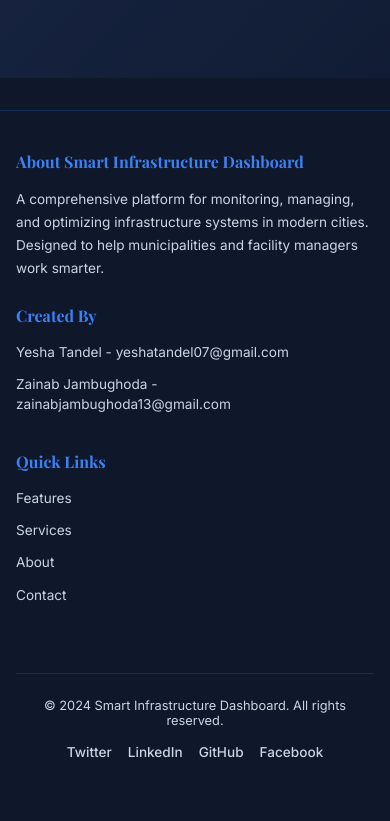
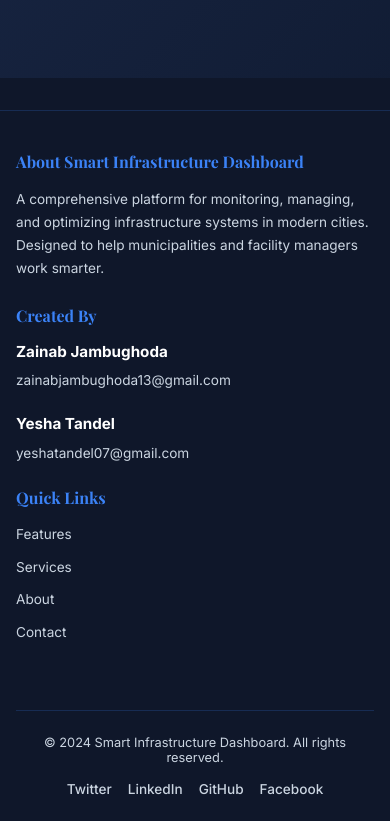
Before and after one commit to zainab1305/Smart-Infra, a React (Vite) app in the folder frontend/: page / in a window 390 px wide. Shown: the part 9923-10744 px from the top of the page. Before the commit the page ends 10707 px from the top, so only its background shows below. Built offline with nearby package versions, Linux system fonts and the light colour scheme.

Commit message:
Buttons + names

```diff
--- a/frontend/src/components/Dashboard.css
+++ b/frontend/src/components/Dashboard.css
@@ -1219,51 +1219,78 @@ body {
   gap: 8px;
 }
 
-.location-btn {
-  padding: 7px 13px;
-  border: 1.5px solid transparent;
-  border-radius: 5px;
-  font-weight: 600;
-  font-size: 0.73rem;
+.form .user-action-btn {
+  width: 180px;
+  height: 45px;
+  padding: 0 10px;
+  border: 1px solid rgba(59, 130, 246, 0.95);
+  border-radius: 10px;
+  background: linear-gradient(135deg, #2563eb 0%, #3b82f6 100%);
   color: #ffffff;
-  background: #7c3aed;
-  cursor: pointer;
-  transition: all 0.2s ease;
-  box-shadow: 0 2px 5px rgba(124, 58, 237, 0.35);
-  height: 32px;
-  display: flex;
+  font-weight: 700;
+  font-size: 1.02rem;
+  line-height: 1;
+  display: inline-flex;
   align-items: center;
   justify-content: center;
-}
-
-.location-btn.secondary {
-  background: #7c3aed;
-  box-shadow: 0 2px 5px rgba(124, 58, 237, 0.35);
-}
-
-.location-btn.ghost {
-  background: transparent;
-  border: 1.5px solid #6b7280;
-  color: #9ca3af;
+  text-align: center;
+  box-shadow: 0 8px 18px rgba(37, 99, 235, 0.32);
+  transition: all 0.25s ease;
+}
+
+.form .user-action-btn:hover:not(:disabled) {
+  background: linear-gradient(135deg, #1d4ed8 0%, #2563eb 100%);
+  transform: translateY(-2px);
+  box-shadow: 0 12px 22px rgba(37, 99, 235, 0.4);
+}
+
+.form .user-action-btn:disabled {
+  opacity: 0.55;
+  cursor: not-allowed;
   box-shadow: none;
-  font-weight: 600;
-  font-size: 0.73rem;
-  padding: 7px 13px;
-  height: 32px;
+}
+
+.location-btn {
+  min-width: 180px;
+  height: 40px;
+  padding: 0 16px;
+  border: 1px solid rgba(79, 70, 229, 0.9);
+  border-radius: 10px;
+  font-weight: 700;
+  font-size: 0.82rem;
+  color: #ffffff;
+  background: linear-gradient(135deg, #4f46e5 0%, #4338ca 100%);
+  cursor: pointer;
+  transition: all 0.25s ease;
+  box-shadow: 0 5px 14px rgba(67, 56, 202, 0.38);
   display: flex;
   align-items: center;
   justify-content: center;
+  text-align: center;
+}
+
+.location-btn.secondary {
+  background: linear-gradient(135deg, #4f46e5 0%, #4338ca 100%);
+  border-color: rgba(79, 70, 229, 0.9);
+  box-shadow: 0 5px 14px rgba(67, 56, 202, 0.38);
+}
+
+.location-btn.ghost {
+  background: linear-gradient(135deg, #4f46e5 0%, #4338ca 100%);
+  border-color: rgba(79, 70, 229, 0.9);
+  color: #ffffff;
+  box-shadow: 0 5px 14px rgba(67, 56, 202, 0.38);
 }
 
 .location-btn.ghost:hover:not(:disabled) {
-  background: rgba(107, 114, 128, 0.1);
-  border-color: #d1d5db;
-  color: #d1d5db;
+  background: linear-gradient(135deg, #6366f1 0%, #4f46e5 100%);
+  border-color: rgba(99, 102, 241, 0.95);
+  color: #ffffff;
 }
 
 .location-btn:hover:not(:disabled) {
-  transform: translateY(-1px);
-  opacity: 0.9;
+  transform: translateY(-2px);
+  box-shadow: 0 8px 18px rgba(67, 56, 202, 0.45);
 }
 
 .location-btn:disabled {
@@ -1320,15 +1347,15 @@ body {
 }
 
 .image-upload-controls .location-btn {
-  padding: 6px 11px;
-  background: #7c3aed;
-  box-shadow: 0 2px 4px rgba(124, 58, 237, 0.25);
-  font-size: 0.77rem;
+  min-width: 180px;
+  height: 40px;
+  padding: 0 16px;
+  font-size: 0.82rem;
 }
 
 .image-upload-controls .location-btn.secondary {
-  background: #7c3aed;
-  box-shadow: 0 2px 4px rgba(124, 58, 237, 0.25);
+  background: linear-gradient(135deg, #4f46e5 0%, #4338ca 100%);
+  box-shadow: 0 5px 14px rgba(67, 56, 202, 0.38);
 }
 
 .chat-panel-shell {
@@ -1515,6 +1542,19 @@ body {
   transform: translateY(-1px);
 }
 
+.issue-report-btn {
+  background: linear-gradient(135deg, #dc2626 0%, #f97316 100%) !important;
+  border: 1px solid rgba(249, 115, 22, 0.9);
+  box-shadow: 0 8px 22px rgba(239, 68, 68, 0.38) !important;
+  letter-spacing: 0.2px;
+}
+
+.issue-report-btn:hover:not(:disabled) {
+  background: linear-gradient(135deg, #ef4444 0%, #fb923c 100%) !important;
+  box-shadow: 0 12px 30px rgba(249, 115, 22, 0.45) !important;
+  transform: translateY(-3px);
+}
+
 .logout-btn {
   padding: 10px 16px;
   background: linear-gradient(135deg, #fbbf24 0%, #f59e0b 100%);
@@ -1554,6 +1594,19 @@ body {
 
 .refresh-btn:hover:not(:disabled) {
   transform: translateY(-1px);
+}
+
+.user-refresh-btn {
+  background: linear-gradient(135deg, #059669 0%, #10b981 100%);
+  border: 1px solid rgba(16, 185, 129, 0.9);
+  box-shadow: 0 8px 22px rgba(5, 150, 105, 0.35);
+  font-weight: 700;
+}
+
+.user-refresh-btn:hover:not(:disabled) {
+  background: linear-gradient(135deg, #10b981 0%, #34d399 100%);
+  box-shadow: 0 12px 28px rgba(16, 185, 129, 0.45);
+  transform: translateY(-2px);
 }
 
 /* ============================================================================
@@ -1964,6 +2017,40 @@ body {
   box-shadow: 0 8px 24px rgba(14, 165, 233, 0.35);
 }
 
+[data-theme="light"] .form .user-action-btn {
+  background: linear-gradient(135deg, #2563eb 0%, #3b82f6 100%);
+  border-color: rgba(59, 130, 246, 0.9);
+  color: #ffffff;
+  box-shadow: 0 8px 18px rgba(37, 99, 235, 0.3);
+}
+
+[data-theme="light"] .form .user-action-btn:hover:not(:disabled) {
+  background: linear-gradient(135deg, #1d4ed8 0%, #2563eb 100%);
+  box-shadow: 0 10px 22px rgba(37, 99, 235, 0.36);
+}
+
+[data-theme="light"] .issue-report-btn {
+  background: linear-gradient(135deg, #dc2626 0%, #f97316 100%) !important;
+  border-color: rgba(249, 115, 22, 0.8);
+  box-shadow: 0 8px 22px rgba(239, 68, 68, 0.3) !important;
+}
+
+[data-theme="light"] .issue-report-btn:hover:not(:disabled) {
+  background: linear-gradient(135deg, #ef4444 0%, #fb923c 100%) !important;
+  box-shadow: 0 10px 24px rgba(249, 115, 22, 0.35) !important;
+}
+
+[data-theme="light"] .user-refresh-btn {
+  background: linear-gradient(135deg, #059669 0%, #10b981 100%);
+  border-color: rgba(16, 185, 129, 0.8);
+  box-shadow: 0 8px 20px rgba(5, 150, 105, 0.28);
+}
+
+[data-theme="light"] .user-refresh-btn:hover:not(:disabled) {
+  background: linear-gradient(135deg, #10b981 0%, #34d399 100%);
+  box-shadow: 0 10px 24px rgba(16, 185, 129, 0.34);
+}
+
 [data-theme="light"] .view-btn,
 [data-theme="light"] .back-btn {
   background: rgba(30, 58, 95, 0.12);
@@ -2201,6 +2288,7 @@ body {
   }
 
   .refresh-btn,
+  .user-action-btn,
   .location-btn,
   .form button,
   .form-reset-btn,
--- a/frontend/src/components/LandingPage.css
+++ b/frontend/src/components/LandingPage.css
@@ -867,16 +867,53 @@ body {
 
 .footer-content {
   display: grid;
-  grid-template-columns: repeat(auto-fit, minmax(250px, 1fr));
-  gap: 3rem;
+  grid-template-columns: minmax(280px, 1.35fr) minmax(360px, 1.6fr) minmax(180px, 0.75fr);
+  gap: 4rem;
   margin-bottom: 3rem;
   padding-bottom: 2rem;
+}
+
+.creators-section h4 {
+  text-align: center;
 }
 
 .footer-col {
   display: flex;
   flex-direction: column;
   gap: 1rem;
+}
+
+.creator-grid {
+  display: grid;
+  grid-template-columns: repeat(2, minmax(220px, 1fr));
+  gap: 2rem;
+  align-items: start;
+}
+
+.creator-card {
+  display: flex;
+  flex-direction: column;
+  gap: 0.6rem;
+}
+
+.creator-card h5 {
+  margin: 0;
+  font-size: 1.15rem;
+  font-weight: 700;
+  color: var(--text-primary);
+}
+
+.creator-card > a {
+  color: var(--text-secondary);
+  text-decoration: none;
+  font-size: 0.95rem;
+  line-height: 1.5;
+  overflow-wrap: anywhere;
+}
+
+.creator-card > a:hover {
+  color: var(--accent-primary);
+  text-decoration: underline;
 }
 
 .footer-col h4 {
@@ -925,6 +962,23 @@ body {
 .footer-col a:hover {
   color: var(--accent-primary);
   text-decoration: underline;
+}
+
+.quick-links-col {
+  justify-self: end;
+  text-align: left;
+  min-width: 180px;
+}
+
+@media (max-width: 1100px) {
+  .footer-content {
+    grid-template-columns: minmax(250px, 1fr) minmax(320px, 1.2fr) minmax(170px, 0.7fr);
+    gap: 2.25rem;
+  }
+
+  .creator-grid {
+    gap: 1.2rem;
+  }
 }
 
 .footer-bottom {
@@ -1061,6 +1115,20 @@ body {
     margin-bottom: 2rem;
   }
 
+  .creators-section h4 {
+    text-align: left;
+  }
+
+  .quick-links-col {
+    justify-self: stretch;
+    min-width: 0;
+  }
+
+  .creator-grid {
+    grid-template-columns: 1fr;
+    gap: 1.5rem;
+  }
+
   .footer-bottom {
     grid-template-columns: 1fr;
     text-align: center;
@@ -1153,6 +1221,14 @@ body {
     margin-bottom: 1.5rem;
   }
 
+  .creator-card h5 {
+    font-size: 0.95rem;
+  }
+
+  .creator-card > a {
+    font-size: 0.85rem;
+  }
+
   .footer-col h4 {
     font-size: 1rem;
   }
--- a/frontend/src/components/LandingPage.jsx
+++ b/frontend/src/components/LandingPage.jsx
@@ -306,15 +306,22 @@ function LandingPage() {
               </p>
             </div>
 
-            <div className="footer-col">
+            <div className="footer-col creators-section">
               <h4>Created By</h4>
-              <ul>
-                <li>Yesha Tandel - yeshatandel07@gmail.com</li>
-                <li>Zainab Jambughoda - zainabjambughoda13@gmail.com</li>
-              </ul>
+              <div className="creator-grid">
+                <div className="creator-card">
+                  <h5>Zainab Jambughoda</h5>
+                  <a href="mailto:zainabjambughoda13@gmail.com">zainabjambughoda13@gmail.com</a>
+                </div>
+
+                <div className="creator-card">
+                  <h5>Yesha Tandel</h5>
+                  <a href="mailto:yeshatandel07@gmail.com">yeshatandel07@gmail.com</a>
+                </div>
+              </div>
             </div>
 
-            <div className="footer-col">
+            <div className="footer-col quick-links-col">
               <h4>Quick Links</h4>
               <ul>
                 <li><a href="#features">Features</a></li>
--- a/frontend/src/components/UserDashboard.jsx
+++ b/frontend/src/components/UserDashboard.jsx
@@ -272,7 +272,7 @@ export default function UserDashboard({ token }) {
               <div className="location-controls">
                 <button
                   type="button"
-                  className="location-btn"
+                  className="user-action-btn"
                   onClick={handleUseCurrentLocation}
                   disabled={locationLoading}
                 >
@@ -280,7 +280,7 @@ export default function UserDashboard({ token }) {
                 </button>
                 <button
                   type="button"
-                  className="location-btn secondary"
+                  className="user-action-btn"
                   onClick={handleMapSelection}
                   disabled={locationLoading}
                 >
@@ -288,7 +288,7 @@ export default function UserDashboard({ token }) {
                 </button>
                 <button
                   type="button"
-                  className="location-btn ghost"
+                  className="user-action-btn"
                   onClick={() => {
                     setShowMapPicker(false);
                     setLocationError("");
@@ -369,7 +369,7 @@ export default function UserDashboard({ token }) {
               <div className="image-upload-controls">
                 <button
                   type="button"
-                  className="location-btn"
+                  className="user-action-btn"
                   onClick={() => cameraInputRef.current?.click()}
                   disabled={loading}
                 >
@@ -378,7 +378,7 @@ export default function UserDashboard({ token }) {
 
                 <button
                   type="button"
-                  className="location-btn secondary"
+                  className="user-action-btn"
                   onClick={() => uploadInputRef.current?.click()}
                   disabled={loading}
                 >
@@ -394,7 +394,7 @@ export default function UserDashboard({ token }) {
             )}
 
             <div className="form-actions">
-              <button type="submit" disabled={loading}>
+              <button type="submit" className="issue-report-btn" disabled={loading}>
                 {loading ? "Reporting..." : "Report Issue"}
               </button>
 
@@ -425,7 +425,7 @@ export default function UserDashboard({ token }) {
 
           <div className="section-head-row">
             <h2>Your Reported Issues</h2>
-            <button onClick={fetchIssues} disabled={loading} className="refresh-btn">
+            <button onClick={fetchIssues} disabled={loading} className="refresh-btn user-refresh-btn">
               🔄 {loading ? "Refreshing..." : "Refresh"}
             </button>
           </div>
```
Also changed, not shown: 1 other file (tests, documents, lock files or other folders).
